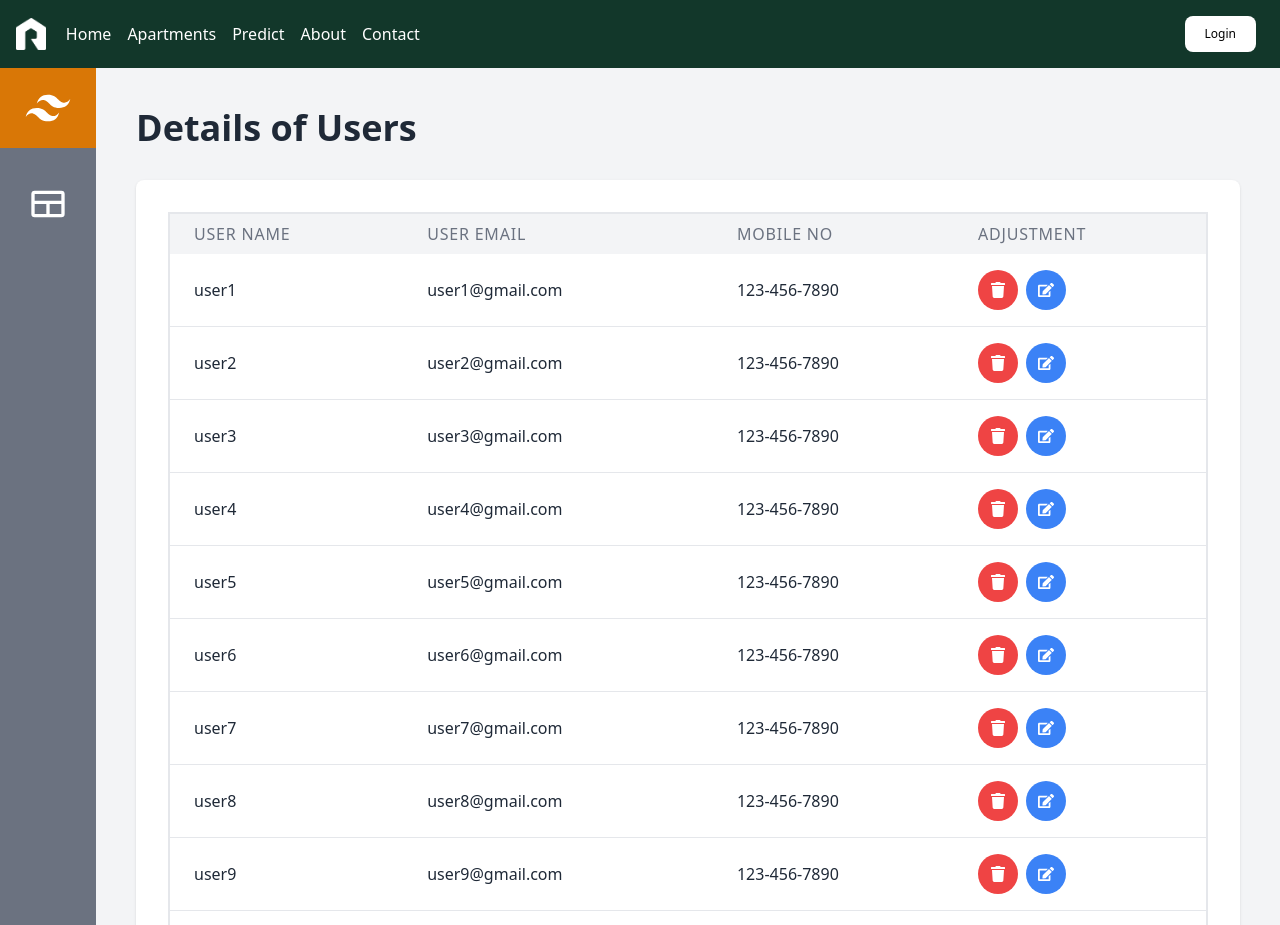
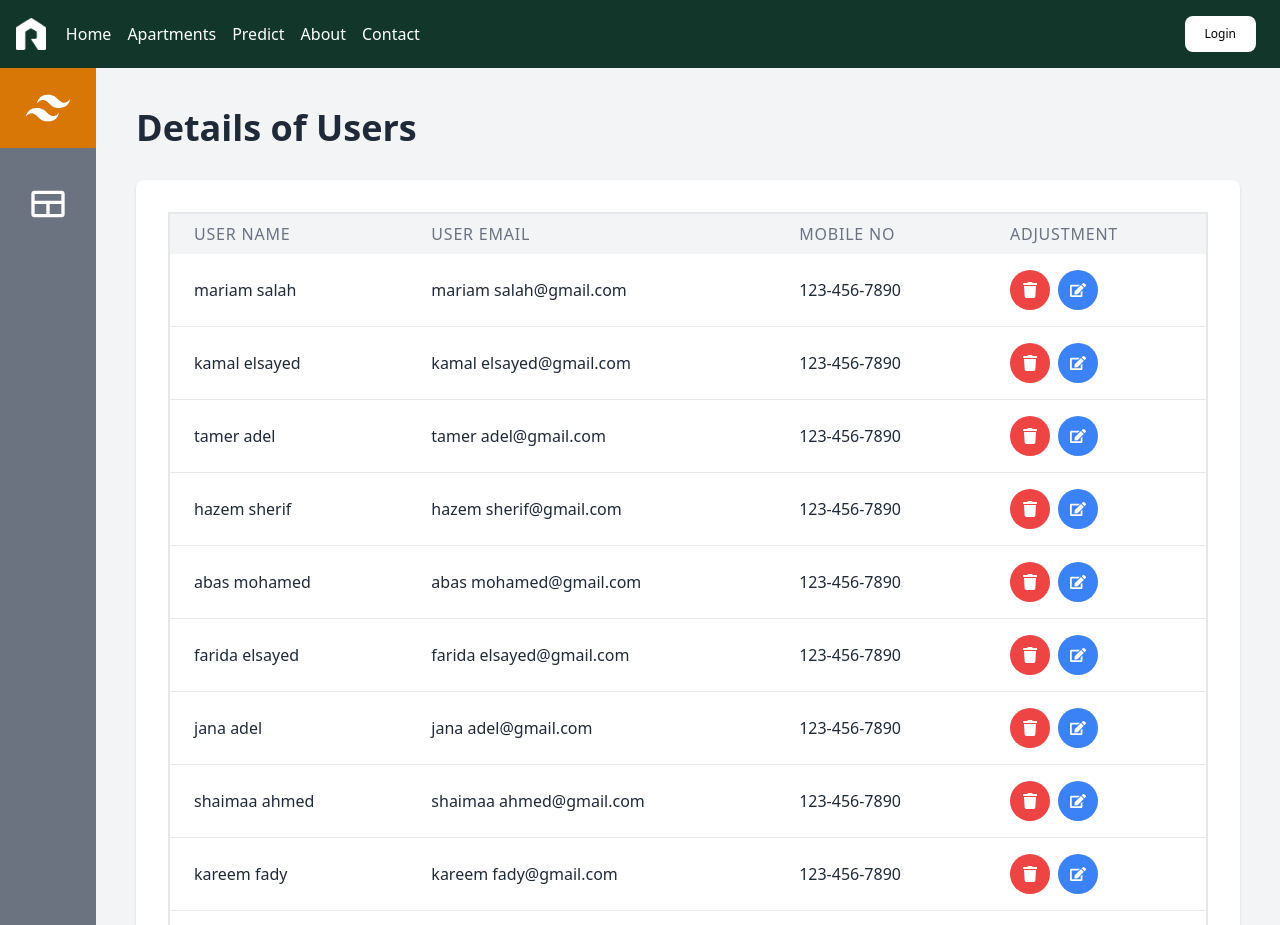
Before and after one commit to srahabib/RentalApp, a Next.js app: page /DashAdminCategory in a window 1280 px wide. Shown: the top 925 px of the page. Built offline with nearby package versions, Linux system fonts and the light colour scheme.

Commit message:
Update CategoryTable.js

```diff
--- a/src/components/DashAdminCategory/CategoryTable.js
+++ b/src/components/DashAdminCategory/CategoryTable.js
@@ -15,8 +15,8 @@ const ThreeDTable = () => {
                 </thead>
                 <tbody className="bg-white divide-y divide-gray-200">
                     <tr>
-                        <td className="px-6 py-4 whitespace-no-wrap">user1</td>
-                        <td className="px-6 py-4 whitespace-no-wrap">user1@gmail.com</td>
+                        <td className="px-6 py-4 whitespace-no-wrap">mariam salah</td>
+                        <td className="px-6 py-4 whitespace-no-wrap">mariam salah@gmail.com</td>
                         <td className="px-6 py-4 whitespace-no-wrap">123-456-7890</td>
                         <td className="px-6 py-4 whitespace-no-wrap">
                             <button className="inline-flex items-center justify-center w-10 h-10 bg-red-500 text-white rounded-full hover:bg-red-600 mr-2"><FaTrash /></button>
@@ -24,8 +24,8 @@ const ThreeDTable = () => {
                         </td>
                     </tr>
                     <tr>
-                    <td className="px-6 py-4 whitespace-no-wrap">user2</td>
-                    <td className="px-6 py-4 whitespace-no-wrap">user2@gmail.com</td>
+                    <td className="px-6 py-4 whitespace-no-wrap">kamal elsayed</td>
+                    <td className="px-6 py-4 whitespace-no-wrap">kamal elsayed@gmail.com</td>
                         <td className="px-6 py-4 whitespace-no-wrap">123-456-7890</td>
                         <td className="px-6 py-4 whitespace-no-wrap">
                             <button className="inline-flex items-center justify-center w-10 h-10 bg-red-500 text-white rounded-full hover:bg-red-600 mr-2"><FaTrash /></button>
@@ -33,8 +33,8 @@ const ThreeDTable = () => {
                         </td>
                     </tr>
                     <tr>
-                    <td className="px-6 py-4 whitespace-no-wrap">user3</td>
-                    <td className="px-6 py-4 whitespace-no-wrap">user3@gmail.com</td>
+                    <td className="px-6 py-4 whitespace-no-wrap">tamer adel</td>
+                    <td className="px-6 py-4 whitespace-no-wrap">tamer adel@gmail.com</td>
                         <td className="px-6 py-4 whitespace-no-wrap">123-456-7890</td>
                         <td className="px-6 py-4 whitespace-no-wrap">
                             <button className="inline-flex items-center justify-center w-10 h-10 bg-red-500 text-white rounded-full hover:bg-red-600 mr-2"><FaTrash /></button>
@@ -42,8 +42,8 @@ const ThreeDTable = () => {
                         </td>
                     </tr>
                     <tr>
-                    <td className="px-6 py-4 whitespace-no-wrap">user4</td>
-                    <td className="px-6 py-4 whitespace-no-wrap">user4@gmail.com</td>
+                    <td className="px-6 py-4 whitespace-no-wrap">hazem sherif</td>
+                    <td className="px-6 py-4 whitespace-no-wrap">hazem sherif@gmail.com</td>
                         <td className="px-6 py-4 whitespace-no-wrap">123-456-7890</td>
                         <td className="px-6 py-4 whitespace-no-wrap">
                             <button className="inline-flex items-center justify-center w-10 h-10 bg-red-500 text-white rounded-full hover:bg-red-600 mr-2"><FaTrash /></button>
@@ -51,8 +51,8 @@ const ThreeDTable = () => {
                         </td>
                     </tr>
                     <tr>
-                    <td className="px-6 py-4 whitespace-no-wrap">user5</td>
-                    <td className="px-6 py-4 whitespace-no-wrap">user5@gmail.com</td>
+                    <td className="px-6 py-4 whitespace-no-wrap">abas mohamed</td>
+                    <td className="px-6 py-4 whitespace-no-wrap">abas mohamed@gmail.com</td>
                         <td className="px-6 py-4 whitespace-no-wrap">123-456-7890</td>
                         <td className="px-6 py-4 whitespace-no-wrap">
                             <button className="inline-flex items-center justify-center w-10 h-10 bg-red-500 text-white rounded-full hover:bg-red-600 mr-2"><FaTrash /></button>
@@ -60,8 +60,8 @@ const ThreeDTable = () => {
                         </td>
                     </tr>
                     <tr>
-                    <td className="px-6 py-4 whitespace-no-wrap">user6</td>
-                    <td className="px-6 py-4 whitespace-no-wrap">user6@gmail.com</td>
+                    <td className="px-6 py-4 whitespace-no-wrap">farida elsayed</td>
+                    <td className="px-6 py-4 whitespace-no-wrap">farida elsayed@gmail.com</td>
                         <td className="px-6 py-4 whitespace-no-wrap">123-456-7890</td>
                         <td className="px-6 py-4 whitespace-no-wrap">
                             <button className="inline-flex items-center justify-center w-10 h-10 bg-red-500 text-white rounded-full hover:bg-red-600 mr-2"><FaTrash /></button>
@@ -69,8 +69,8 @@ const ThreeDTable = () => {
                         </td>
                     </tr>
                     <tr>
-                    <td className="px-6 py-4 whitespace-no-wrap">user7</td>
-                    <td className="px-6 py-4 whitespace-no-wrap">user7@gmail.com</td>
+                    <td className="px-6 py-4 whitespace-no-wrap">jana adel</td>
+                    <td className="px-6 py-4 whitespace-no-wrap">jana adel@gmail.com</td>
                         <td className="px-6 py-4 whitespace-no-wrap">123-456-7890</td>
                         <td className="px-6 py-4 whitespace-no-wrap">
                             <button className="inline-flex items-center justify-center w-10 h-10 bg-red-500 text-white rounded-full hover:bg-red-600 mr-2"><FaTrash /></button>
@@ -78,8 +78,8 @@ const ThreeDTable = () => {
                         </td>
                     </tr>
                     <tr>
-                    <td className="px-6 py-4 whitespace-no-wrap">user8</td>
-                    <td className="px-6 py-4 whitespace-no-wrap">user8@gmail.com</td>
+                    <td className="px-6 py-4 whitespace-no-wrap">shaimaa ahmed</td>
+                    <td className="px-6 py-4 whitespace-no-wrap">shaimaa ahmed@gmail.com</td>
                         <td className="px-6 py-4 whitespace-no-wrap">123-456-7890</td>
                         <td className="px-6 py-4 whitespace-no-wrap">
                             <button className="inline-flex items-center justify-center w-10 h-10 bg-red-500 text-white rounded-full hover:bg-red-600 mr-2"><FaTrash /></button>
@@ -87,8 +87,8 @@ const ThreeDTable = () => {
                         </td>
                     </tr>
                     <tr>
-                    <td className="px-6 py-4 whitespace-no-wrap">user9</td>
-                    <td className="px-6 py-4 whitespace-no-wrap">user9@gmail.com</td>
+                    <td className="px-6 py-4 whitespace-no-wrap">kareem fady</td>
+                    <td className="px-6 py-4 whitespace-no-wrap">kareem fady@gmail.com</td>
                         <td className="px-6 py-4 whitespace-no-wrap">123-456-7890</td>
                         <td className="px-6 py-4 whitespace-no-wrap">
                             <button className="inline-flex items-center justify-center w-10 h-10 bg-red-500 text-white rounded-full hover:bg-red-600 mr-2"><FaTrash /></button>
@@ -96,8 +96,8 @@ const ThreeDTable = () => {
                         </td>
                     </tr>
                     <tr>
-                    <td className="px-6 py-4 whitespace-no-wrap">user10</td>
-                    <td className="px-6 py-4 whitespace-no-wrap">user10@gmail.com</td>
+                    <td className="px-6 py-4 whitespace-no-wrap">seif mohamed</td>
+                    <td className="px-6 py-4 whitespace-no-wrap">seif mohamed@gmail.com</td>
                         <td className="px-6 py-4 whitespace-no-wrap">123-456-7890</td>
                         <td className="px-6 py-4 whitespace-no-wrap">
                             <button className="inline-flex items-center justify-center w-10 h-10 bg-red-500 text-white rounded-full hover:bg-red-600 mr-2"><FaTrash /></button>
```
